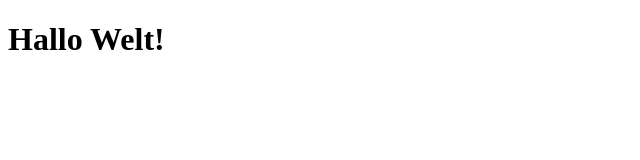
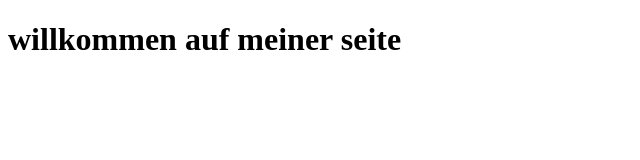
Before and after one commit to Teufelswild/my-test-repo, a plain HTML site: page index.html in a window 1280 px wide. Shown: the whole page, without its empty margins (0-640 px from the left). Drawn offline with Linux system fonts and the light colour scheme.

Commit message:
Update index.html
Text auf der Homepage geändert

```diff
--- a/index.html
+++ b/index.html
@@ -2,6 +2,6 @@
 <html>
     <head><title>Mein erstes Git-Projekt</title></head>
     <body>
-        <h1>Hallo Welt!</h1>
+        <h1>willkommen auf meiner seite</h1>
     </body>
 </html>
```
